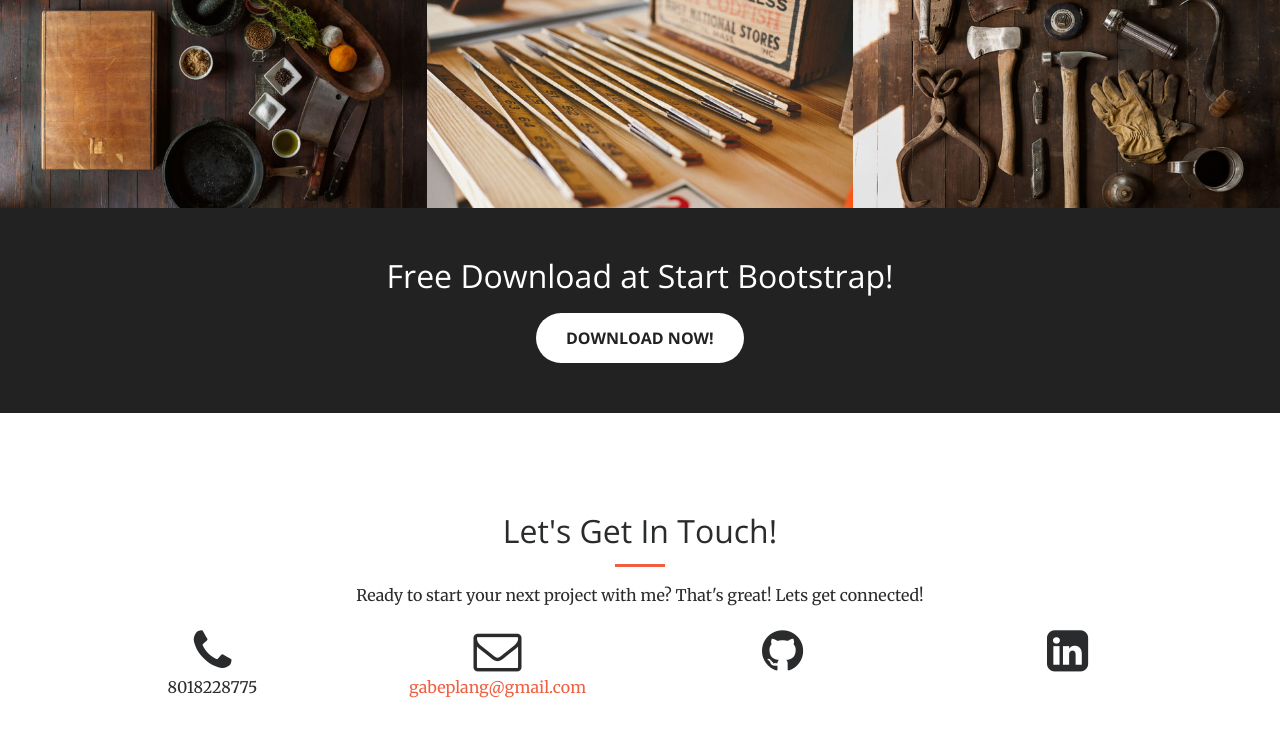
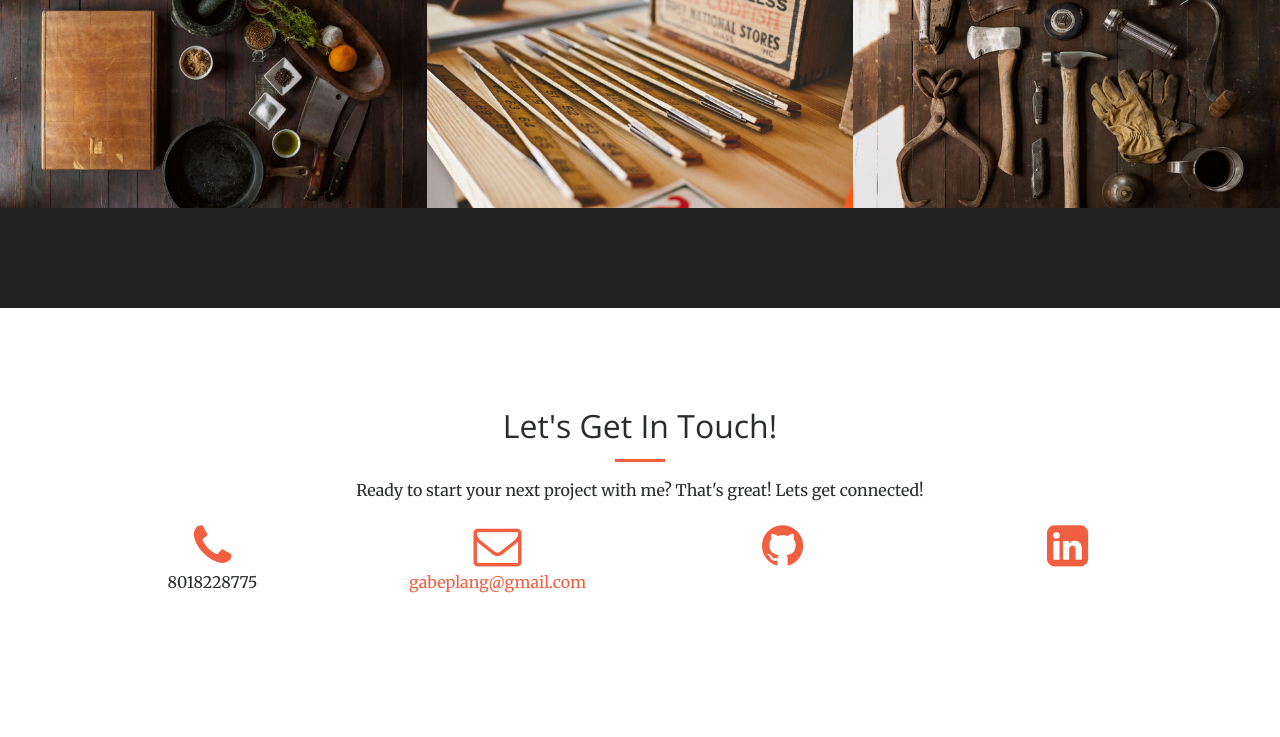
Before and after one commit to TopHatSaint/TopHatSaint.github.io, a website: page index.html in a window 1280 px wide. Shown: the part 2061-2798 px from the top of the page. After the commit the page ends 2775 px from the top, so only its background shows below. Drawn offline with nearby package versions, Linux system fonts and the light colour scheme.

Commit message:
edited to liking

```diff
--- a/index.html
+++ b/index.html
@@ -47,7 +47,7 @@
             <span class="navbar-toggler-icon"></span>
         </button>
         <div class="container">
-            <a class="navbar-brand page-scroll" href="#page-top">Start Bootstrap</a>
+            <a class="navbar-brand page-scroll" href="#page-top">My Portfolio</a>
             <div class="collapse navbar-collapse" id="navbarExample">
                 <ul class="navbar-nav ml-auto">
                     <li class="nav-item">
@@ -232,12 +232,12 @@
     </section>
 
     <aside class="bg-dark">
-        <div class="container text-center">
+        <!-- <div class="container text-center">
             <div class="call-to-action">
                 <h2>Free Download at Start Bootstrap!</h2>
                 <a href="http://startbootstrap.com/template-overviews/creative/" class="btn btn-default btn-xl sr-button">Download Now!</a>
             </div>
-        </div>
+        </div> -->
     </aside>
 
     <section id="contact">
@@ -249,19 +249,21 @@
                     <p>Ready to start your next project with me? That's great! Lets get connected! </p>
                 </div>
                 <div class="col-lg-3  text-center">
-                    <i class="fa fa-phone fa-3x sr-contact"></i>
+                    <a href=""><i class="fa fa-phone fa-3x sr-contact"></i></a>
                     <p>8018228775</p>
                 </div>
                 <div class="col-lg-3 text-center">
-                    <i class="fa fa-envelope-o fa-3x sr-contact"></i>
+                    <a href=""><i class="fa fa-envelope-o fa-3x sr-contact"></i></a>
                     <p><a href="mailto:your-email@your-domain.com">gabeplang@gmail.com</a></p>
                 </div>
                 <div class="col-lg-3 text-center ">
-                    <i href="https://github.com/TopHatSaint/" class="fa fa-github fa-3x sr-contact" aria-hidden="true"></i>
+                    <a href="https://www.github.com/TopHatSaint/"><i class="fa fa-github fa-3x sr-contact color" aria-hidden="true"></i></a>
+                    <p><a href="www.github.com/TopHatSaint/"></p>
                 </div>
                 <div class="col-lg-3 text-center">
-                  <i href="https://www.linkedin.com/in/gabriel-lang/" class="fa fa-linkedin-square fa-3x sr-contact" aria-hidden="true"></i>
-                </div>
+                  <a href="https://www.linkedin.com/in/gabriel-lang/"><i class="fa fa-linkedin-square fa-3x sr-contact color" aria-hidden="true"></i></a>
+                  <p><a href="www.linkedin.com/in/gabriel-lang/"></p
+              </div>
             </div>
         </div>
     </section>
```
